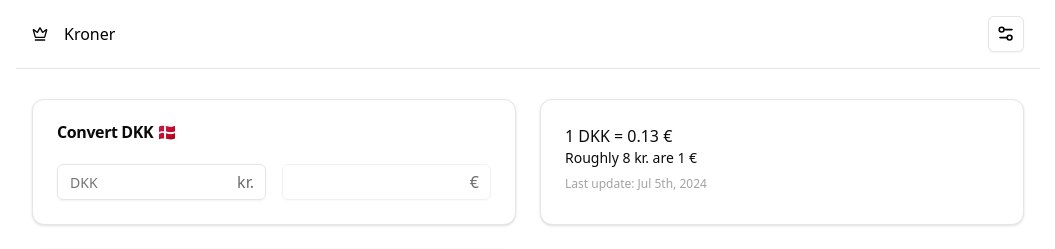
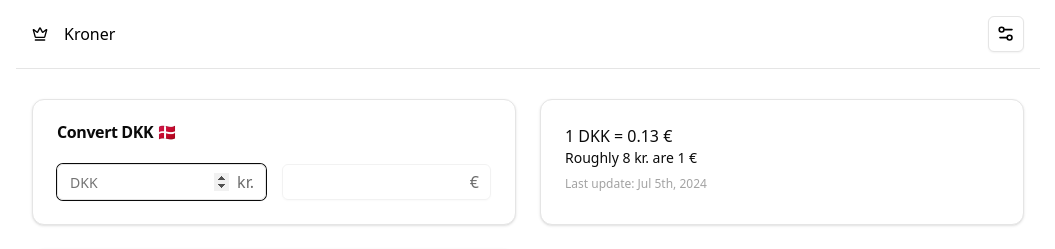
Before and after one commit to Plsr/krones, a Next.js app: page / in a window 1280 px wide. Shown: the top 249 px of the page, without its empty margins (112-1167 px from the left). Built offline with nearby package versions, Linux system fonts and the light colour scheme; no server answers; what tailwindcss-safe-area would draw is missing.

Commit message:
Autofocus currency input

```diff
--- a/components/CurrencyInput.tsx
+++ b/components/CurrencyInput.tsx
@@ -9,7 +9,7 @@ export const CurrencyInput = React.forwardRef<
 >(({ currency, ...inputProps }, ref) => {
   return (
     <div className='relative'>
-      <Input {...inputProps} ref={ref} className='pr-9' />
+      <Input {...inputProps} autoFocus ref={ref} className='pr-9' />
       <div className='opacity-60 absolute right-3 top-[6px]'>{currency}</div>
     </div>
   )
```
